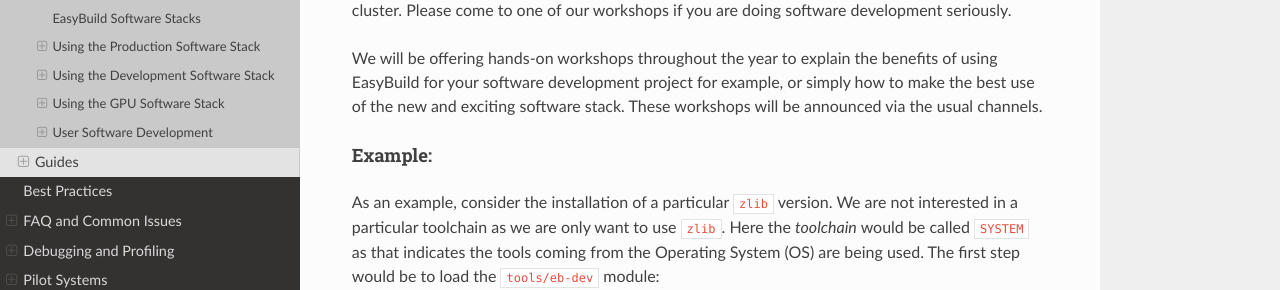
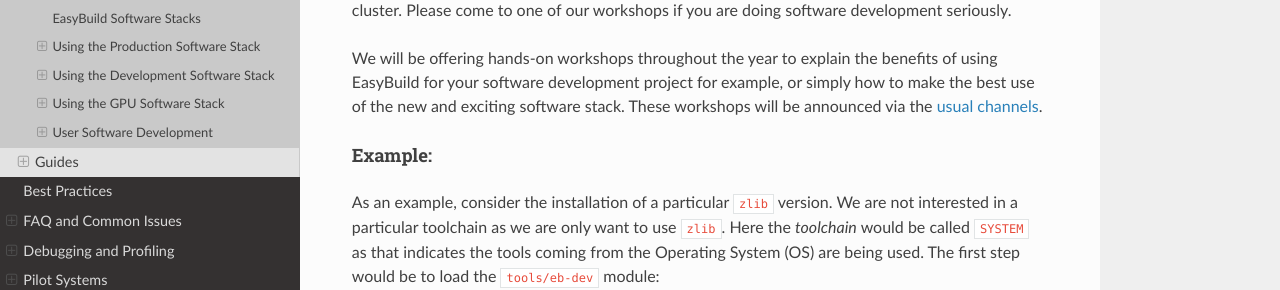
Before and after one commit to ImperialCollegeLondon/icl-rcs-user-guide, an MkDocs documentation site: the page built from docs/hpc/applications/easybuild.md, in a window 1280 px wide and 900 px high, scrolled down 6435 px. Shown: the part 209-499 px from the top of the window. Built offline with MkDocs 1.6.1, drawn with Linux system fonts in a browser that asks for light colours; nearby versions of some CDN libraries; part of the change alters nothing that is shown.

```diff
--- a/docs/hpc/applications/easybuild.md
+++ b/docs/hpc/applications/easybuild.md
@@ -285,7 +285,7 @@ If you only want to switch compilers etc, you can make use of the already instal
 Note: EasyBuild is quite prescriptive, so if you are selecting a specific tool-chain you will get a specific version of the compiler, MPI etc. It is not a mix-and-match approach.
 Note: Remember we got a heterogeneous cluster (CX3-Phase2) regarding the various CPUs we are using (AMD, and Intel). Care needs to be taken when building software from source to make sure it will run on the cluster. Please come to one of our workshops if you are  doing software development seriously.
 
-We will be offering hands-on workshops throughout the year to explain the benefits of using EasyBuild for your software development project for example, or simply how to make the best use of the new and exciting software stack. These workshops will be announced via the usual channels.
+We will be offering hands-on workshops throughout the year to explain the benefits of using EasyBuild for your software development project for example, or simply how to make the best use of the new and exciting software stack. These workshops will be announced via the [usual channels](https://www.imperial.ac.uk/admin-services/ict/self-service/research-support/rcs/about/newsletter-subscription/).
 
 #### Example:
 
```
